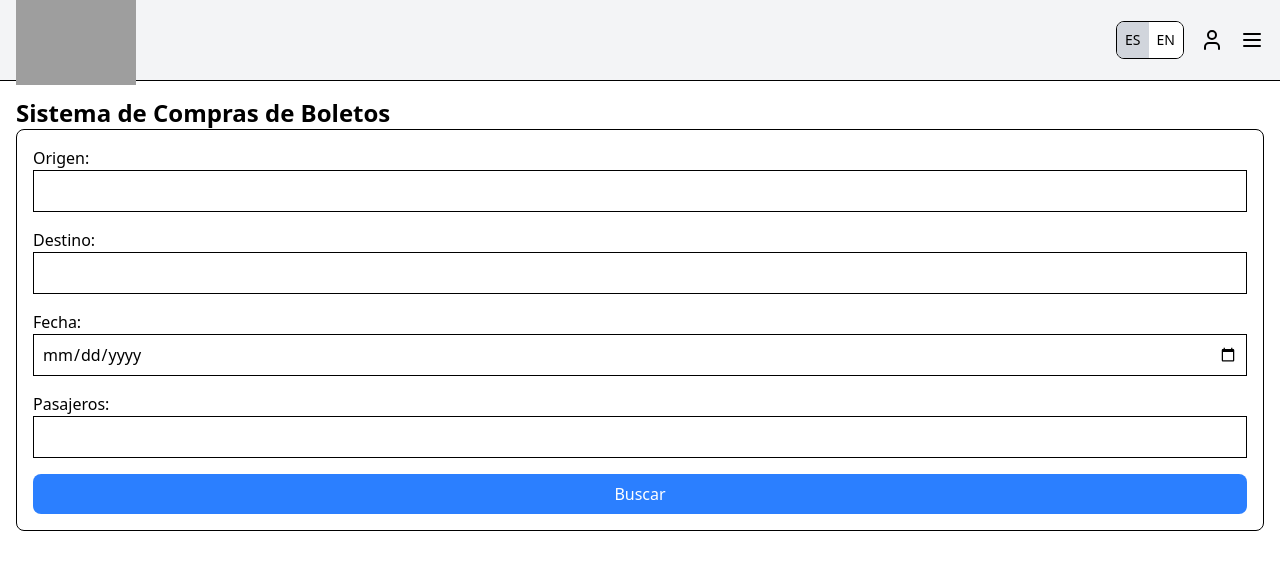
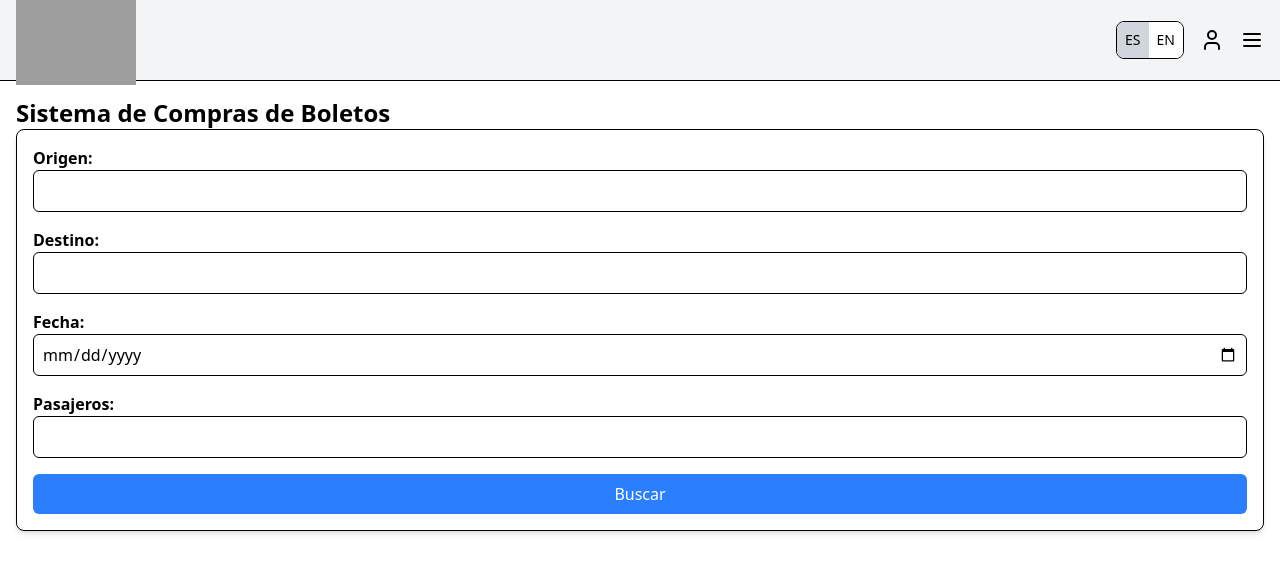
Before and after one commit to AlexisJoselyn/tornado-bus, a React (Create React App) app: page / in a window 1280 px wide. Shown: the top 572 px of the page. Built offline with nearby package versions, Linux system fonts and the light colour scheme; grey boxes are pictures that could not be loaded.

Commit message:
chore: restructure

```diff
--- a/src/App.tsx
+++ b/src/App.tsx
@@ -1,4 +1,4 @@
-import {Header, TripSearchForm } from './components';
+import { Header, TripForm } from './components';
 
 const App = () => {
   return (
@@ -6,7 +6,7 @@ const App = () => {
       <Header />
       <div className="container mx-auto p-4">
         <h1 className="text-2xl font-bold">Sistema de Compras de Boletos</h1>
-        <TripSearchForm />
+        <TripForm />
       </div>
     </>
   );
--- /dev/null
+++ b/src/components/form/TripForm.tsx
@@ -0,0 +1,81 @@
+import { useForm } from 'react-hook-form';
+import * as yup from 'yup';
+import { yupResolver } from '@hookform/resolvers/yup';
+import { useTripStore } from '../../store';
+
+interface TripSearchData {
+  origin: string;
+  destination: string;
+  date: string | Date;
+  passengers: number;
+}
+
+const today = new Date();
+today.setHours(0, 0, 0, 0);
+
+const schema = yup.object().shape({
+  origin: yup.string().required('El origen es obligatorio'),
+  destination: yup.string().required('El destino es obligatorio'),
+  date: yup
+    .date()
+    .min(today, 'La fecha no puede ser pasada')
+    .required('La fecha es obligatoria'),
+  passengers: yup
+    .number()
+    .min(1, 'Debe haber al menos un pasajero')
+    .required('Este campo es obligatorio'),
+});
+
+export const TripForm = () => {
+  const {
+    register,
+    handleSubmit,
+    formState: { errors },
+  } = useForm({
+    resolver: yupResolver(schema),
+  });
+
+  const setTripSearch = useTripStore((state) => state.setTripData);
+
+  const onSubmit = (data: TripSearchData) => {
+    setTripSearch(data);
+  };
+
+  return (
+    <form
+      onSubmit={handleSubmit(onSubmit)}
+      className="flex flex-col gap-4 p-4 border rounded-lg bg-white shadow-md"
+    >
+      <div>
+        <label className="block font-semibold">Origen:</label>
+        <input {...register('origin')} className="border p-2 w-full rounded-md" />
+        {errors.origin && <p className="text-red-500 text-sm">{errors.origin.message}</p>}
+      </div>
+
+      <div>
+        <label className="block font-semibold">Destino:</label>
+        <input {...register('destination')} className="border p-2 w-full rounded-md" />
+        {errors.destination && <p className="text-red-500 text-sm">{errors.destination.message}</p>}
+      </div>
+
+      <div>
+        <label className="block font-semibold">Fecha:</label>
+        <input type="date" {...register('date')} className="border p-2 w-full rounded-md" />
+        {errors.date && <p className="text-red-500 text-sm">{errors.date.message}</p>}
+      </div>
+
+      <div>
+        <label className="block font-semibold">Pasajeros:</label>
+        <input type="number" {...register('passengers')} className="border p-2 w-full rounded-md" />
+        {errors.passengers && <p className="text-red-500 text-sm">{errors.passengers.message}</p>}
+      </div>
+
+      <button
+        type="submit"
+        className="bg-blue-500 text-white p-2 rounded-md hover:bg-blue-700 transition"
+      >
+        Buscar
+      </button>
+    </form>
+  );
+};
--- /dev/null
+++ b/src/components/form/index.ts
@@ -0,0 +1 @@
+export * from './TripForm';
--- a/src/components/index.ts
+++ b/src/components/index.ts
@@ -1,2 +1,2 @@
-export * from './organisms';
-export * from './templates';
+export * from './form';
+export * from './header';
--- a/src/components/organisms/TripSearchForm.tsx
+++ /dev/null
@@ -1,63 +0,0 @@
-import { useForm } from 'react-hook-form';
-import * as yup from 'yup';
-import { yupResolver } from '@hookform/resolvers/yup';
-import { useTripStore } from '../../store';
-
-interface TripSearchData {
-    origin: string;
-    destination: string;
-    date: string | Date;
-    passengers: number;
-  }
-
-const today = new Date();
-today.setHours(0, 0, 0, 0);
-
-const schema = yup.object().shape({
-  origin: yup.string().required('El origen es obligatorio'),
-  destination: yup.string().required('El destino es obligatorio'),
-  date: yup.date().min(today , 'La fecha no puede ser pasada').required('La fecha es obligatoria'),
-  passengers: yup.number().min(1, 'Debe haber al menos un pasajero').required('Este campo es obligatorio'),
-});
-
-export const TripSearchForm = () => {
-  const { register, handleSubmit, formState: { errors } } = useForm({
-    resolver: yupResolver(schema),
-  });
-
-  const setTripSearch = useTripStore((state)=>state.setTripData);
-
-  const onSubmit = (data: TripSearchData) => {
-    setTripSearch(data);
-  };
-
-  return (
-    <form onSubmit={handleSubmit(onSubmit)} className="flex flex-col gap-4 p-4 border rounded-lg">
-      <div>
-        <label>Origen:</label>
-        <input {...register('origin')} className="border p-2 w-full" />
-        {errors.origin && <p className="text-red-500 text-sm">{errors.origin.message}</p>}
-      </div>
-
-      <div>
-        <label>Destino:</label>
-        <input {...register('destination')} className="border p-2 w-full" />
-        {errors.destination && <p className="text-red-500 text-sm">{errors.destination.message}</p>}
-      </div>
-
-      <div>
-        <label>Fecha:</label>
-        <input type="date" {...register('date')} className="border p-2 w-full" />
-        {errors.date && <p className="text-red-500 text-sm">{errors.date.message}</p>}
-      </div>
-
-      <div>
-        <label>Pasajeros:</label>
-        <input type="number" {...register('passengers')} className="border p-2 w-full" />
-        {errors.passengers && <p className="text-red-500 text-sm">{errors.passengers.message}</p>}
-      </div>
-
-      <button type="submit" className="bg-blue-500 text-white p-2 rounded-lg hover:bg-blue-700">Buscar</button>
-    </form>
-  );
-};
--- a/src/components/organisms/index.ts
+++ /dev/null
@@ -1 +0,0 @@
-export * from './TripSearchForm';
--- a/src/output.css
+++ b/src/output.css
@@ -8,16 +8,22 @@
       "Courier New", monospace;
     --color-red-500: oklch(0.637 0.237 25.331);
     --color-blue-500: oklch(0.623 0.214 259.815);
+    --color-blue-600: oklch(0.546 0.245 262.881);
     --color-blue-700: oklch(0.488 0.243 264.376);
     --color-gray-100: oklch(0.967 0.003 264.542);
     --color-gray-300: oklch(0.872 0.01 258.338);
     --color-white: #fff;
     --spacing: 0.25rem;
+    --container-md: 28rem;
     --text-sm: 0.875rem;
     --text-sm--line-height: calc(1.25 / 0.875);
+    --text-lg: 1.125rem;
+    --text-lg--line-height: calc(1.75 / 1.125);
     --text-2xl: 1.5rem;
     --text-2xl--line-height: calc(2 / 1.5);
+    --font-weight-semibold: 600;
     --font-weight-bold: 700;
+    --radius-md: 0.375rem;
     --radius-lg: 0.5rem;
     --default-transition-duration: 150ms;
     --default-transition-timing-function: cubic-bezier(0.4, 0, 0.2, 1);
@@ -177,8 +183,14 @@
   .fixed {
     position: fixed;
   }
+  .relative {
+    position: relative;
+  }
   .static {
     position: static;
+  }
+  .inset-0 {
+    inset: calc(var(--spacing) * 0);
   }
   .isolate {
     isolation: isolate;
@@ -222,6 +234,15 @@
   .mx-auto {
     margin-inline: auto;
   }
+  .mt-2 {
+    margin-top: calc(var(--spacing) * 2);
+  }
+  .mt-4 {
+    margin-top: calc(var(--spacing) * 4);
+  }
+  .block {
+    display: block;
+  }
   .flex {
     display: flex;
   }
@@ -249,11 +270,20 @@
   .h-full {
     height: 100%;
   }
+  .h-screen {
+    height: 100vh;
+  }
   .w-4 {
     width: calc(var(--spacing) * 4);
   }
   .w-6 {
     width: calc(var(--spacing) * 6);
+  }
+  .w-11 {
+    width: calc(var(--spacing) * 11);
+  }
+  .w-11\/12 {
+    width: calc(11/12 * 100%);
   }
   .w-24 {
     width: calc(var(--spacing) * 24);
@@ -263,6 +293,9 @@
   }
   .w-full {
     width: 100%;
+  }
+  .max-w-md {
+    max-width: var(--container-md);
   }
   .border-collapse {
     border-collapse: collapse;
@@ -288,6 +321,9 @@
   .justify-center {
     justify-content: center;
   }
+  .gap-1 {
+    gap: calc(var(--spacing) * 1);
+  }
   .gap-4 {
     gap: calc(var(--spacing) * 4);
   }
@@ -299,8 +335,14 @@
   .overflow-hidden {
     overflow: hidden;
   }
+  .rounded {
+    border-radius: 0.25rem;
+  }
   .rounded-lg {
     border-radius: var(--radius-lg);
+  }
+  .rounded-md {
+    border-radius: var(--radius-md);
   }
   .border {
     border-style: var(--tw-border-style);
@@ -313,6 +355,9 @@
   .bg-blue-500 {
     background-color: var(--color-blue-500);
   }
+  .bg-blue-600 {
+    background-color: var(--color-blue-600);
+  }
   .bg-gray-100 {
     background-color: var(--color-gray-100);
   }
@@ -321,6 +366,12 @@
   }
   .bg-white {
     background-color: var(--color-white);
+  }
+  .bg-cover {
+    background-size: cover;
+  }
+  .bg-center {
+    background-position: center;
   }
   .object-contain {
     object-fit: contain;
@@ -331,9 +382,16 @@
   .p-4 {
     padding: calc(var(--spacing) * 4);
   }
+  .p-6 {
+    padding: calc(var(--spacing) * 6);
+  }
   .text-2xl {
     font-size: var(--text-2xl);
     line-height: var(--tw-leading, var(--text-2xl--line-height));
+  }
+  .text-lg {
+    font-size: var(--text-lg);
+    line-height: var(--tw-leading, var(--text-lg--line-height));
   }
   .text-sm {
     font-size: var(--text-sm);
@@ -342,6 +400,10 @@
   .font-bold {
     --tw-font-weight: var(--font-weight-bold);
     font-weight: var(--font-weight-bold);
+  }
+  .font-semibold {
+    --tw-font-weight: var(--font-weight-semibold);
+    font-weight: var(--font-weight-semibold);
   }
   .text-red-500 {
     color: var(--color-red-500);
@@ -360,6 +422,14 @@
   }
   .underline {
     text-decoration-line: underline;
+  }
+  .shadow-lg {
+    --tw-shadow: 0 10px 15px -3px var(--tw-shadow-color, rgb(0 0 0 / 0.1)), 0 4px 6px -4px var(--tw-shadow-color, rgb(0 0 0 / 0.1));
+    box-shadow: var(--tw-inset-shadow), var(--tw-inset-ring-shadow), var(--tw-ring-offset-shadow), var(--tw-ring-shadow), var(--tw-shadow);
+  }
+  .shadow-md {
+    --tw-shadow: 0 4px 6px -1px var(--tw-shadow-color, rgb(0 0 0 / 0.1)), 0 2px 4px -2px var(--tw-shadow-color, rgb(0 0 0 / 0.1));
+    box-shadow: var(--tw-inset-shadow), var(--tw-inset-ring-shadow), var(--tw-ring-offset-shadow), var(--tw-ring-shadow), var(--tw-shadow);
   }
   .outline {
     outline-style: var(--tw-outline-style);
@@ -419,6 +489,61 @@
   syntax: "*";
   inherits: false;
 }
+@property --tw-shadow {
+  syntax: "*";
+  inherits: false;
+  initial-value: 0 0 #0000;
+}
+@property --tw-shadow-color {
+  syntax: "*";
+  inherits: false;
+}
+@property --tw-inset-shadow {
+  syntax: "*";
+  inherits: false;
+  initial-value: 0 0 #0000;
+}
+@property --tw-inset-shadow-color {
+  syntax: "*";
+  inherits: false;
+}
+@property --tw-ring-color {
+  syntax: "*";
+  inherits: false;
+}
+@property --tw-ring-shadow {
+  syntax: "*";
+  inherits: false;
+  initial-value: 0 0 #0000;
+}
+@property --tw-inset-ring-color {
+  syntax: "*";
+  inherits: false;
+}
+@property --tw-inset-ring-shadow {
+  syntax: "*";
+  inherits: false;
+  initial-value: 0 0 #0000;
+}
+@property --tw-ring-inset {
+  syntax: "*";
+  inherits: false;
+}
+@property --tw-ring-offset-width {
+  syntax: "<length>";
+  inherits: false;
+  initial-value: 0px;
+}
+@property --tw-ring-offset-color {
+  syntax: "*";
+  inherits: false;
+  initial-value: #fff;
+}
+@property --tw-ring-offset-shadow {
+  syntax: "*";
+  inherits: false;
+  initial-value: 0 0 #0000;
+}
 @property --tw-outline-style {
   syntax: "*";
   inherits: false;
```
Also changed, not shown: src/components/header/Header.tsx (renamed from src/components/templates/Header.tsx), src/components/header/index.ts (renamed from src/components/templates/index.ts).
